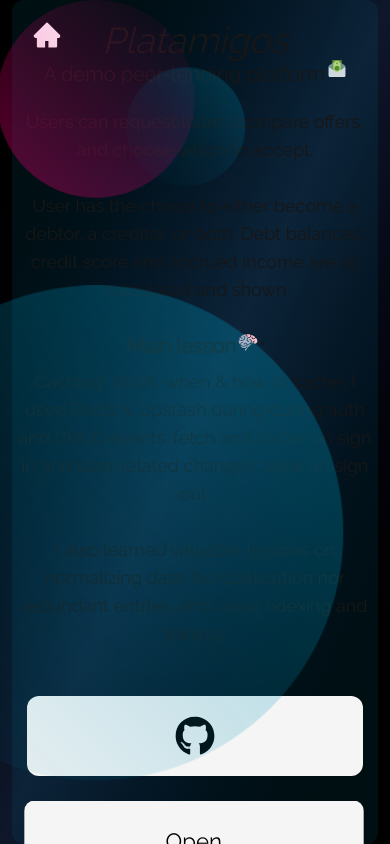
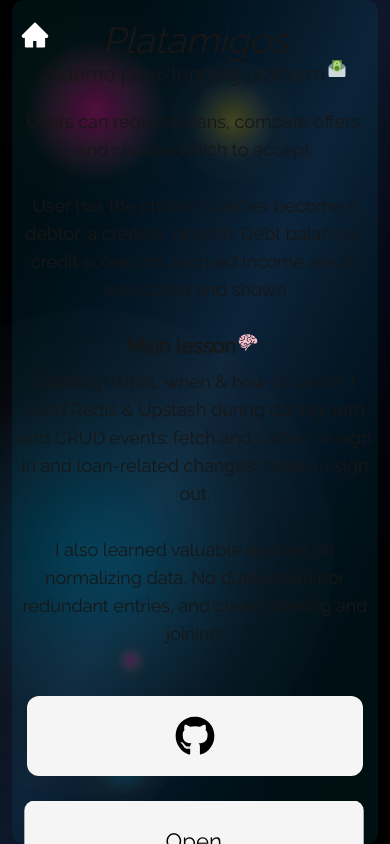
Before and after one commit to aLearningLad/louvre, a Next.js app: page /projects in a window 390 px wide. Built offline with nearby package versions, Linux system fonts and the light colour scheme.

Commit message:
nodemailer integration

```diff
--- a/app/globals.css
+++ b/app/globals.css
@@ -278,7 +278,7 @@
   animation: openBreathe 5s ease-in-out infinite;
 }
 
-@keyframes floatPulse {
+@keyframes floatPulse1 {
   0% {
     transform: translate(0, 0) scale(1);
   }
@@ -314,11 +314,10 @@
   }
 }
 
-.projects_bubble {
-  animation: floatPulse 15s ease-in-out infinite;
+.projects_bubble1 {
+  animation: floatPulse1 15s ease-in-out infinite;
 }
 
-/* Entire scrollbar */
 ::-webkit-scrollbar {
   width: 12px; /* vertical scrollbar width */
   height: 12px; /* horizontal scrollbar height */
@@ -337,3 +336,83 @@
   @apply bg-orange-600/30;
   cursor: pointer;
 }
+
+@keyframes floatPulse2 {
+  0% {
+    transform: translate(0, 0) scale(1);
+  }
+  10% {
+    transform: translate(30px, -40px) scale(1.05);
+  }
+  20% {
+    transform: translate(-25px, 10px) scale(0.97);
+  }
+  30% {
+    transform: translate(40px, 25px) scale(1.02);
+  }
+  40% {
+    transform: translate(-35px, -15px) scale(0.98);
+  }
+  50% {
+    transform: translate(30px, 30px) scale(1.03);
+  }
+  60% {
+    transform: translate(-15px, -30px) scale(0.99);
+  }
+  70% {
+    transform: translate(70px, 23px) scale(1.04);
+  }
+  80% {
+    transform: translate(-20px, 22px) scale(0.98);
+  }
+  90% {
+    transform: translate(36px, -10px) scale(1.02);
+  }
+  100% {
+    transform: translate(0, 0) scale(1);
+  }
+}
+
+.projects_bubble2 {
+  animation: floatPulse2 30s ease-in-out infinite;
+}
+
+@keyframes floatPulse3 {
+  0% {
+    transform: translate(0, 0) scale(1);
+  }
+  10% {
+    transform: translate(30px, -20px) scale(1.05);
+  }
+  20% {
+    transform: translate(-25px, 15px) scale(0.97);
+  }
+  30% {
+    transform: translate(40px, -25px) scale(1.02);
+  }
+  40% {
+    transform: translate(5px, -10px) scale(0.98);
+  }
+  50% {
+    transform: translate(20px, -45px) scale(1.03);
+  }
+  60% {
+    transform: translate(5px, 65px) scale(0.99);
+  }
+  70% {
+    transform: translate(30px, 20px) scale(1.04);
+  }
+  80% {
+    transform: translate(20px, -10px) scale(0.98);
+  }
+  90% {
+    transform: translate(15px, -15px) scale(1.02);
+  }
+  100% {
+    transform: translate(0, 0) scale(1);
+  }
+}
+
+.projects_bubble3 {
+  animation: floatPulse3 20s ease-in-out infinite;
+}
--- a/app/projects/page.tsx
+++ b/app/projects/page.tsx
@@ -5,11 +5,19 @@
 import Tesla from "@/components/tesla/tesla";
 import TwitterVerse from "@/components/twitterverse/twitterverse";
 import { project_data } from "@/dev_data/project_data";
+import Link from "next/link";
 import React from "react";
+import { AiFillHome } from "react-icons/ai";
 
 const ProjectsPage = () => {
   return (
     <div className=" overflow-hidden relative w-full h-screen bg-gradient-to-br from-black via-slate-900 to-black overflow-y-scroll snap-y snap-mandatory p-3 lg:p-0 flex flex-col">
+      <Link
+        className=" fixed cursor-pointer z-10 group flex top-5 left-5 lg:left-3 lg:top-2 hover:bg-white transition-all duration-300 ease-in-out rounded-[6px]"
+        href={"/"}
+      >
+        <AiFillHome size={30} className=" text-white group-hover:text-black " />
+      </Link>
       <Platamigos />
       <EventStream />
       <RoadWalks />
@@ -17,9 +25,11 @@
       <Tesla />
 
       {/* bubbles */}
-      <div className="projects_bubble absolute w-[200px] h-[200px] rounded-full bg-gradient-to-tr from-pink-600/40 via-pink-600/20 to-transparent " />
-      <div className="projects_bubble absolute bottom-12 right-7 w-[500px] h-[500px] rounded-full bg-gradient-to-bl from-cyan-600/40 via-cyan-600/20 to-transparent " />
-      <div className="projects_bubble absolute top-20 right-32 w-[120px] h-[120px] rounded-full bg-gradient-to-bl from-cyan-600/30 via-cyan-600/10 to-transparent " />
+      <div className="projects_bubble1 fixed w-[200px] h-[200px] rounded-full bg-radial from-pink-600/40 via-neutral-800/10 to-transparent  z-[1]" />
+      <div className="projects_bubble2 fixed bottom-12 right-7 w-[500px] h-[500px] rounded-full bg-radial from-cyan-600/30 via-neutral-700/10 to-transparent z-[1]" />
+      <div className="projects_bubble3 z-[1] fixed top-20 right-32 w-[120px] h-[120px] rounded-full bg-radial from-yellow-500/30 via-neutral-800/20 to-transparent " />
+      <div className=" w-[90px] h-[90px] rounded-full bg-radial from-cyan-600/30 via-neutral-800/20 to-transparent fixed bottom-4 left-12  projects_bubble3 z-[1]" />
+      <div className=" w-[40px] h-[40px] rounded-full bg-radial from-pink-600/30 via-neutral-800/20 to-transparent fixed bottom-36 left-20 projects_bubble3 z-[1]" />
     </div>
   );
 };
--- a/components/eventstream/eventstream.tsx
+++ b/components/eventstream/eventstream.tsx
@@ -51,15 +51,8 @@
   return (
     <section
       id={"28787811"}
-      className="p-3 min-h-screen relative snap-start rounded-xl bg-pink-600/20 lg:bg-transparent lg:min-h-screen w-full flex justify-center items-center flex-col"
+      className="p-3 min-h-screen relative snap-start rounded-xl bg-pink-600/20 lg:bg-transparent lg:min-h-screen w-full flex justify-center items-center flex-col z-[2]"
     >
-      <Link
-        className=" absolute group left-5 top-5 lg:left-3 lg:top-2 hover:bg-white transition-all duration-300 ease-in-out rounded-[6px]"
-        href={"/"}
-      >
-        <AiFillHome size={30} className=" text-white group-hover:text-black " />
-      </Link>
-
       {/* project name and info */}
       <div className=" w-full h-[25%] flex-col flex justify-center items-center px-1 md:px-3 lg:px-20 text-center  ">
         <span className="  flex items-center gap-3 md:gap-2 lg:gap-4 mb-2">
--- a/components/home/about/contact_form.tsx
+++ b/components/home/about/contact_form.tsx
@@ -1,5 +1,6 @@
 "use client";
 
+import { sendMail } from "@/services/send_mail";
 import { ChangeEvent, useState } from "react";
 import { TiTick } from "react-icons/ti";
 
@@ -94,6 +95,7 @@
           message.
         </p>
         <button
+          onClick={sendMail}
           className={`h-16 lg:h-10 hover:scale-95 transition-all duration-300  cursor-pointer ${
             is_consented
               ? "brightness-100 hover:bg-white hover:text-black"
--- a/components/platamigos/platamigos.tsx
+++ b/components/platamigos/platamigos.tsx
@@ -34,14 +34,8 @@
   return (
     <section
       id={"platamigos"}
-      className="lg:p-3 min-h-screen bg-cyan-600/10 relative snap-start rounded-xl lg:bg-transparent lg:min-h-screen w-full flex justify-center items-center flex-col py-5"
+      className="lg:p-3 z-[2] min-h-screen bg-cyan-600/10 relative snap-start rounded-xl lg:bg-transparent lg:min-h-screen w-full flex justify-center items-center flex-col py-5"
     >
-      <Link
-        className=" absolute group flex top-5 left-5 lg:left-3 lg:top-2 hover:bg-white transition-all duration-300 ease-in-out rounded-[6px]"
-        href={"/"}
-      >
-        <AiFillHome size={30} className=" text-white group-hover:text-black " />
-      </Link>
       {/* project info */}
       <div className=" w-full gap-3 lg:w-8/12 flex flex-col lg:flex-row h-full justify-center lg:h-[65%]">
         {/* middle video demo on large screens only */}
--- a/components/tesla/tesla.tsx
+++ b/components/tesla/tesla.tsx
@@ -21,14 +21,8 @@
   return (
     <section
       id={"platamigos"}
-      className="p-3 min-h-screen relative snap-start rounded-xl bg-neutral-100/10 lg:bg-transparent lg:min-h-screen w-full flex justify-center items-center flex-col"
+      className="p-3 min-h-screen relative snap-start rounded-xl bg-neutral-100/10 lg:bg-transparent lg:min-h-screen w-full flex justify-center items-center flex-col z-[2]"
     >
-      <Link
-        className=" absolute group left-3 top-2 hover:bg-white transition-all duration-300 ease-in-out rounded-[6px]"
-        href={"/"}
-      >
-        <AiFillHome size={30} className=" text-white group-hover:text-black " />
-      </Link>
       {/* project info */}
       <div className=" w-full gap-3 lg:w-8/12 flex flex-col lg:flex-row h-[70%] lg:h-[65%]">
         {/* middle video demo on large screens only */}
--- a/components/twitterverse/twitterverse.tsx
+++ b/components/twitterverse/twitterverse.tsx
@@ -21,14 +21,8 @@
   return (
     <section
       id={"platamigos"}
-      className="p-3 min-h-screen relative snap-start rounded-xl bg-orange-500/20 lg:bg-transparent lg:min-h-screen w-full flex justify-center items-center flex-col"
+      className="p-3 min-h-screen relative snap-start rounded-xl bg-orange-500/20 lg:bg-transparent lg:min-h-screen w-full flex justify-center items-center flex-col z-[2]"
     >
-      <Link
-        className=" absolute group left-3 top-2 hover:bg-white transition-all duration-300 ease-in-out rounded-[6px]"
-        href={"/"}
-      >
-        <AiFillHome size={30} className=" text-white group-hover:text-black " />
-      </Link>
       {/* project info */}
       <div className=" w-full gap-3 lg:w-8/12 flex flex-col lg:flex-row h-[70%] lg:h-[65%]">
         {/* middle video demo on large screens only */}
--- /dev/null
+++ b/configs/node_mailer.ts
@@ -0,0 +1,11 @@
+import nodemailer from "nodemailer";
+
+export const transporter = nodemailer.createTransport({
+  host: "smtp.ethereal.email",
+  port: 465,
+  secure: true, // true for 465, false for other ports
+  auth: {
+    user: process.env.GMAIL_APP_EMAIL,
+    pass: process.env.GMAIL_APP_PASSWORD,
+  },
+});
--- a/package.json
+++ b/package.json
@@ -10,8 +10,10 @@
   },
   "dependencies": {
     "@gsap/react": "^2.1.2",
+    "@types/nodemailer": "^7.0.3",
     "gsap": "^3.13.0",
     "next": "15.5.4",
+    "nodemailer": "^7.0.10",
     "react": "19.1.0",
     "react-dom": "19.1.0",
     "react-icons": "^5.5.0",
--- /dev/null
+++ b/services/send_mail.ts
@@ -0,0 +1,19 @@
+import { transporter } from "@/configs/node_mailer";
+
+export const sendMail = async () => {
+  try {
+    const info = await transporter.sendMail({
+      from: "billy@gmail.com",
+      to: process.env.GMAIL_APP_EMAIL,
+      subject: "Hello ✔",
+      text: "Hellow, this is an email, bruv!", // plain‑text body
+      html: "<b>Hi! This is an email!</b>", // HTML body
+    });
+
+    if (info.accepted) {
+      console.log("Email sent succesfully");
+    }
+  } catch (error) {
+    console.error("Unable to send email: ", error);
+  }
+};
```
Also changed, not shown: components/roadwalks/roadwalks.tsx (+2 -9 lines), 1 other file (tests, documents, lock files or other folders).
